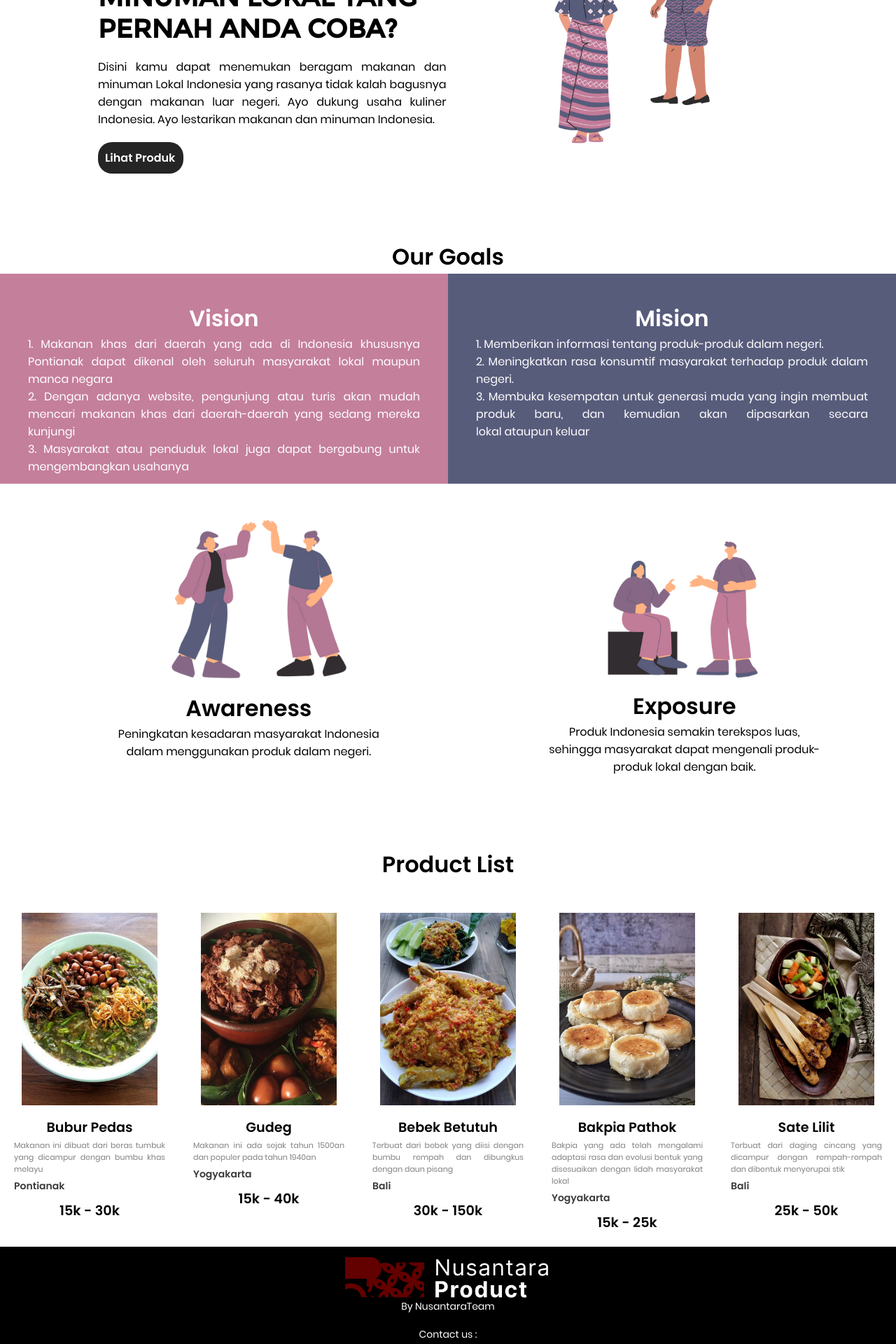
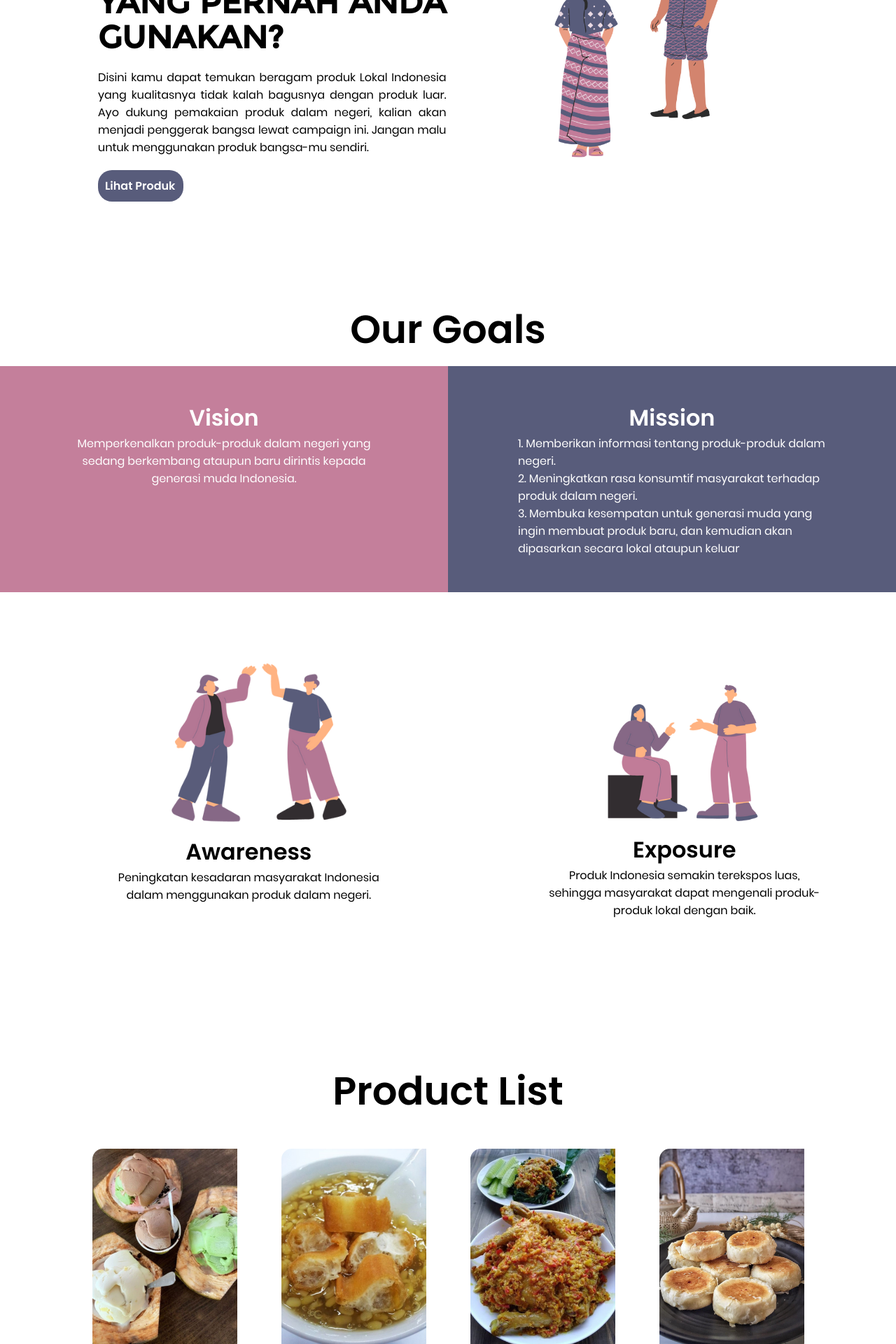
Before and after one commit to Fendy0999/WebUTS, a PHP site: page / in a window 1280 px wide. Shown: the part 280-2200 px from the top of the page at 70% size. Run offline with PHP 8.4, Linux system fonts and the light colour scheme.

Commit message:
renew product list dn dll

```diff
--- a/index.html
+++ b/index.html
@@ -27,7 +27,7 @@
                     </ul>
 
                     <div class="main">
-                        <a href="#" class="user"><i class="user">Log In</i></a>
+                        <a href="#" class="user">Login</a>
                         <a href="#" class="register">Register</a>
                         <div class="bx bx-menu" id="menu-icon"></div>
                     </div>
@@ -38,13 +38,12 @@
         <div class="wrapper awan-batik">
         <!-- untuk home -->
 
-        <div class="home">
-
+        <div class="home" id="home">
             <div class="kolom">
                 <p class="deskripsi">Halo Nusanprodusian...</p>
-                <h3>APA MAKANAN ATAU<br>MINUMAN LOKAL YANG<br>PERNAH ANDA COBA?<br></h3>
-                <p>Disini kamu dapat menemukan beragam makanan dan minuman Lokal Indonesia yang rasanya tidak kalah bagusnya dengan makanan luar negeri. Ayo dukung usaha kuliner Indonesia. Ayo lestarikan makanan dan minuman Indonesia.</p>
-                <a href="#" class="tbl-hitam">Lihat Produk</a>
+                <h3>APA PRODUK LOKAL YANG PERNAH ANDA GUNAKAN?</h3>
+                <p>Disini kamu dapat temukan beragam produk Lokal Indonesia yang kualitasnya tidak kalah bagusnya dengan produk luar. Ayo dukung pemakaian produk dalam negeri, kalian akan menjadi penggerak bangsa lewat campaign ini. Jangan malu untuk menggunakan produk bangsa-mu sendiri.</p>
+                <a href="#listproduct" class="tbl-hitam">Lihat Produk</a>
             </div>
             <div class="kolom2">
                 <img class="orghomepict" src="assets/images/orghome.png">
@@ -53,20 +52,17 @@
     </div>
 
     <!-- untuk ourgoals-->
-    <div class="our-goals">
+    <div class="our-goals" id="ourgoals">
         <div class="kolom_judul">
             <h1>Our Goals</h1>
         </div>
         <div class="container">
             <div class="right-column">
                 <h1>Vision</h1>
-                <p>1. Makanan khas dari daerah yang ada di Indonesia khususnya Pontianak dapat dikenal oleh seluruh masyarakat lokal maupun manca negara<br>
-                    2. Dengan adanya website, pengunjung atau turis akan mudah mencari makanan khas dari daerah-daerah yang sedang mereka kunjungi<br>
-                    3. Masyarakat atau penduduk lokal juga dapat bergabung untuk mengembangkan usahanya<br>
-                     </p>
+                <p>Memperkenalkan produk-produk dalam negeri yang sedang berkembang ataupun baru dirintis kepada generasi muda Indonesia. </p>
             </div>
             <div class="left-column">
-                <h1>Mision</h1>
+                <h1>Mission</h1>
                 <p>1. Memberikan informasi tentang produk-produk dalam negeri.<br> 2. Meningkatkan rasa konsumtif masyarakat terhadap produk dalam negeri.<br> 3. Membuka kesempatan untuk generasi muda yang ingin membuat produk baru, dan kemudian akan dipasarkan secara lokal ataupun keluar</p>
             </div>
 
@@ -88,12 +84,97 @@
     </div>
 
     <!--Product List-->
+    <div id="listproduct">
         <div class="product-list">
+            <div class="kolom_judul">
                 <h1>Product List</h1>
-
+            </div>
         </div>
 
         <!--F&B Section-->
+        <div class="product-container">
+            <div class="product">
+              <img src="assets/images/eskrimangi.png" alt="Product Image">
+              <h3>Es Krim Angi</h3>
+              <p>Dikenal dengan nama lain es krim petrus sudah ada sejak tahun 1950,
+                pembuatan es krim masih menggunakan cara manual.
+              </p>
+              <h4>Jl. Karel Satsuit Tubun No.8</h4>
+              <span>Rp. 18k-30k</span>
+            </div>
+
+            <div class="product">
+              <img src="assets/images/lektausuan.png" alt="Product Image">
+              <h3>Lek Tau Suan</h3>
+              <p>Nama makanan ini diambil dari bahasa Tionghoa dialek
+                Tio Ciu yang jika diartikan kira-kira adalah Butiran Mutiara Kacang Hijau
+              </p>
+              <h4>Jl. Gajah Mada</h4>
+              <span>Rp. 6k</span>
+            </div>
+
+            <div class="product">
+                <img src="assets/images/bebekbetutuh.png" alt="Product Image">
+                <h3>Bebek Betutuh</h3>
+                <p>Terbuat dari bebek yang diisi dengan bumbu
+                    rempah dan dibungkus dengan daun pisang
+                </p>
+                <h4>Bali</h4>
+                <span>30k - 150k</span>
+            </div>
+
+            <div class="product">
+                <img src="assets/images/bakpia.png" alt="Product Image">
+                <h3>Bakpia Pathok</h3>
+                <p>Bakpia yang ada telah mengalami adaptasi rasa dan
+                    evolusi bentuk yang disesuaikan dengan lidah masyarakat lokal
+                </p>
+                <h4>Yogyakarta</h4>
+                <span>15k - 25k</span>
+            </div>
+        </div>
+
+        <div class="product-container">
+            <div class="product">
+              <img src="assets/images/kopiasiang.png" alt="Product Image">
+              <h3>Kopi Asiang</h3>
+              <p>Warung Kopi Asiang sudah berdiri sejak tahun 1958,
+                usaha turun-temurun ini sudah berusia 61 tahun.
+              </p>
+              <h4>Jl. Merapi, Pontianak Selatan</h4>
+              <span>Rp. 13k-14k</span>
+            </div>
+
+            <div class="product">
+              <img src="assets/images/chaikueali.png" alt="Product Image">
+              <h3>Chai Kue Ali</h3>
+              <p>Makanan ini merupakan hasil olahan yang dibawa oleh keturunan
+                 Tionghoa yang merantau dari Tiongkok kemudian datang dan menetap di Indonesia
+              </p>
+              <h4>Jl. Ismail Marzuki No.4</h4>
+              <span>Rp. 4k/pcs</span>
+            </div>
+
+            <div class="product">
+                <img src="assets/images/chehuntiaw.png" alt="Product Image">
+                <h3>Ce Hun Tiau Ahua</h3>
+                <p>Perpaduan bongko/ati pari khas Pontianak dengan ce hun tiau dan
+                    cincaunya membuat kamu bisa kenyang sementara sebelum menyantap makanan berat
+                </p>
+                <h4>Jl. Letjend Suprapto</h4>
+                <span>Rp. 10k-15k</span>
+            </div>
+
+            <div class="product">
+                <img src="assets/images/sotongpangkong.png" alt="Product Image">
+                <h3>Sotong Pangkong</h3>
+                <p>Asal kata Sotong Pangkong adalah dari bahasa Melayu. Sering disalahartikan dengan cumi-cumi
+                </p>
+                <h4>Jl. Merdeka Barat No.577</h4>
+                <span>Rp. 10k-20k</span>
+            </div>
+        </div>
+
         <div class="product-container">
             <div class="product">
               <img src="assets/images/buburpedas.png" alt="Product Image">
@@ -134,15 +215,8 @@
                 <h4>Yogyakarta</h4>
                 <span>15k - 25k</span>
             </div>
+        </div>
 
-        <div class="product">
-            <img src="assets/images/satelilit.png" alt="Product Image">
-            <h3>Sate Lilit</h3>
-            <p>Terbuat dari daging cincang yang dicampur dengan rempah-rempah dan dibentuk menyerupai stik
-            </p>
-            <h4>Bali</h4>
-            <span>25k - 50k</span>
-        </div>
     </div>
 
     <!--untuk footer-->
--- a/style.css
+++ b/style.css
@@ -5,6 +5,7 @@
     box-sizing: border-box;
     font-family: 'Poppins', sans-serif;
     list-style: none;
+    scroll-behavior: smooth;
 }
 
 @font-face {
@@ -203,10 +204,13 @@ header{
     margin-top: 100px;
     margin-bottom: 50px;
     width: 50%;
+
 }
 
 .kolom_judul{
     text-align: center;
+    margin: 40px 0 10px 0;
+    font-size: 1.75em;
 }
 
 .kolom2{
@@ -225,10 +229,10 @@ header{
 
 .kolom h3 {
     font-family: 'Montserrat', sans-serif;
-    font-weight: 16px;
-    font-size: 37px;
+    font-weight: 20px;
+    font-size: 45px;
     width: 100%;
-    line-height: 45px;
+    line-height: 50px;
     text-align: justify;
 }
 
@@ -257,7 +261,7 @@ header{
 
 .our-goals {
     text-align: center;
-    padding-top: 45px;
+    padding: 50px 0;
 }
 
 .container {
@@ -270,8 +274,7 @@ header{
     flex: 1;
     background-color: #585C7B;
     color: white;
-    padding: 40px;
-    height: 300px;
+    padding: 50px 100px;
 }
 
 .left-column h1 {
@@ -279,23 +282,14 @@ header{
 }
 
 .left-column p {
-    text-align: justify;
-}
-
-.right-column h1 {
-    text-align: center;
-}
-
-.right-column p {
-    text-align: justify;
+    text-align: left;
 }
 
 .right-column {
     flex: 1;
     background-color: #C47F9B;
     color: white;
-    padding: 40px;
-    height: 300px;
+    padding: 50px 100px;
 }
 
 .container-content {
@@ -339,54 +333,8 @@ header{
     flex-direction: column;
     justify-content: center;
     align-items: center;
-    margin-top: 30px;
-    margin-bottom: 15px;
+    padding-top: 100px;
 }
-
-.product-list h1 {
-    margin:10px 0;
-}
-
-.product-container {
-    display: flex;
-  }
-
-  .product {
-    width: 250px;
-    margin: 10px;
-    padding: 10px;
-    text-align: center;
-  }
-
-  .product img {
-    width: 90%;
-  }
-
-  .product h3 {
-    margin-top: 10px;
-    font-size: 1.2rem;
-  }
-
-  .product p {
-    margin-top: 3px;
-    font-size: 11px;
-    color: #808080;
-    text-align: justify;
-  }
-
-.product h4 {
-    color:rgb(59, 59, 59);
-    font-size: 14px;
-    margin-top: 5px;
-    text-align: left;
-}
-
-  .product span {
-    display: block;
-    margin-top: 10px;
-    font-weight: bold;
-    font-size: 1.2rem;
-  }
 
 footer {
     position: relative;
@@ -439,7 +387,7 @@ footer {
 }
 
 .socials a i {
-    font-size: 3rem;
+    font-size: 2rem;
     transition: color .4s ease;
 }
 
@@ -464,7 +412,7 @@ a.tbl-hitam {
     display: flex;
     align-items: center;
     padding: 10px;
-    background-color: #252525;
+    background-color: #585C7B;
     border-radius: 20px;
     cursor: pointer;
     color: white;
@@ -476,3 +424,60 @@ a.tbl-hitam:hover {
     background: #C47F9B;
     text-decoration: none;
 }
+
+.product-container {
+    display: flex;
+    padding: 100px;
+    padding-top: 10px;
+    padding-bottom: 3px;
+    justify-content: center;
+  }
+
+  .product {
+    width: 250px;
+    text-align: center;
+    padding: 20px;
+    display: flex;
+    flex: 1;
+    flex-direction: column;
+    justify-content: space-between;
+    align-items: center;
+  }
+
+  .product img {
+    width: 90%;
+    border-radius: 15px 0px 15px 0px;
+  }
+
+  .product h3 {
+    margin-top: 10px;
+    font-size: 1.2rem;
+  }
+
+  .product p {
+    margin-top: 3px;
+    font-size: 11px;
+    color: #808080;
+    text-align: justify;
+  }
+
+.product h4 {
+    color:rgb(59, 59, 59);
+    font-size: 13px;
+    margin-top: 5px;
+    align-self: flex-start;
+}
+
+.product span {
+    display: block;
+    margin-top: 10px;
+    font-weight: bold;
+    font-size: 1.2rem;
+    align-self: flex-end;
+    padding: 2px 0px 5px;
+}
+
+.product-container{
+    display: flex;
+    /* align-content: center; */
+}
```
Also changed, not shown: assets/images/chaikueali.png (added), assets/images/chehuntiaw.png (added), assets/images/eskrimangi.png (added), assets/images/kopiasiang.png (added), assets/images/lektausuan.png (added), assets/images/sotongpangkong.png (added), script.js (line endings or trailing spaces). Lines whose indentation alone changed are shown as unchanged.
